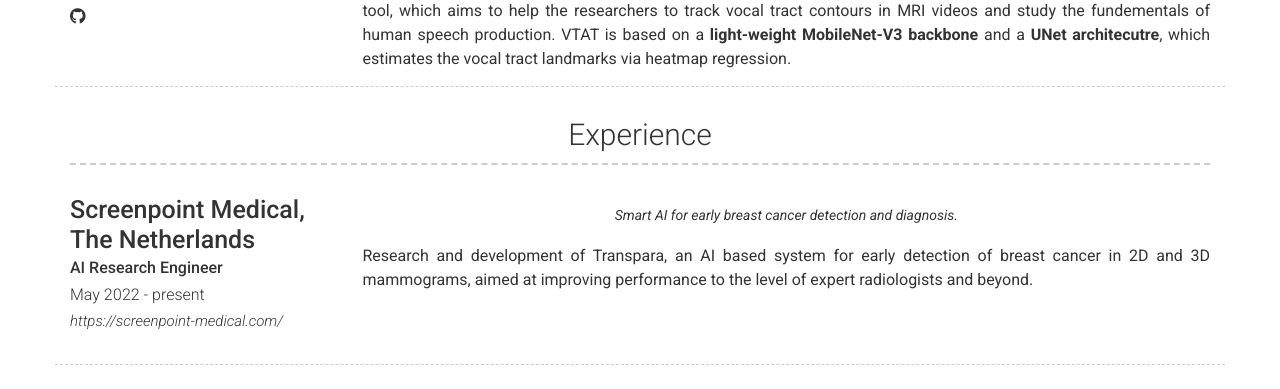
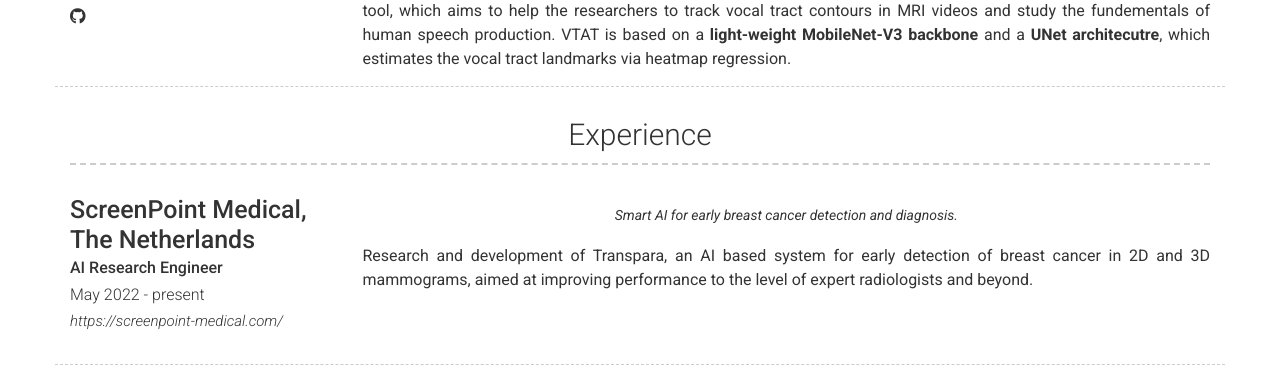
Before and after one commit to sasanasadiabadi/cv, a Jekyll site: the page built from index.md, in a window 1280 px wide and 900 px high, scrolled down 663 px. Shown: the part 65-454 px from the top of the window. Built offline with Jekyll 4.4.1, drawn with Linux system fonts in a browser that asks for light colours; nearby versions of some CDN libraries.

Commit message:
update cv

```diff
--- a/_config.yml
+++ b/_config.yml
@@ -86,7 +86,7 @@ content:
     content:
       - layout: left
         border: weak
-        title: Screenpoint Medical, The Netherlands
+        title: ScreenPoint Medical, The Netherlands
         sub_title: AI Research Engineer
         caption: May 2022 - present
         link: https://screenpoint-medical.com/
```
